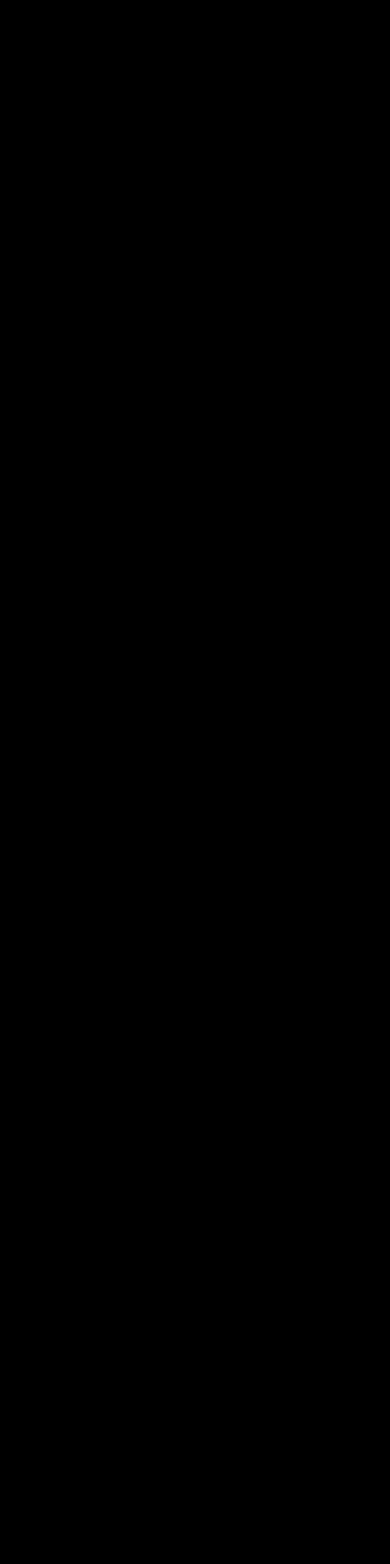
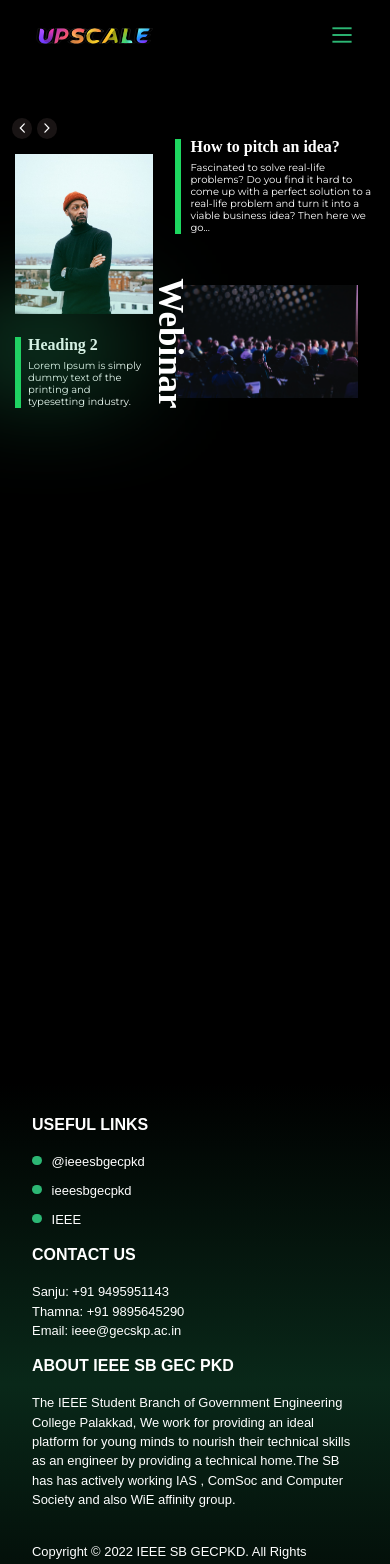
Before and after one commit to anima-regem/upscale22, a React (Vite) app: page /webinar in a window 390 px wide. Before the commit this address had no page. Shown: the top 1564 px of the page. Before the commit the page ends 844 px from the top, so only its background shows below. Built offline with nearby package versions, Linux system fonts and the light colour scheme; a web font is replaced by a local one.

Commit message:
fix: navbar related
fix: padding on mobile
fix: some scroll issue on page transition
feat: small animation on page transition

```diff
--- a/package.json
+++ b/package.json
@@ -9,6 +9,7 @@
     "preview": "vite preview"
   },
   "dependencies": {
+    "framer-motion": "^7.6.5",
     "prop-types": "^15.8.1",
     "react": "^18.2.0",
     "react-bootstrap": "^2.6.0",
--- a/src/App.jsx
+++ b/src/App.jsx
@@ -1,20 +1,18 @@
 import React from "react";
 import "./App.css";
-import {BrowserRouter, Route, Routes} from "react-router-dom";
+import { BrowserRouter, Route, Routes } from "react-router-dom";
 import Home from "./Pages/Home";
 import WebinarPage from "./Pages/WebinarPage";
 import KnowMore from "./Pages/KnowMore";
+import AnimatedRoutes from "./Components/AnimatedRoutes/AnimatedRoutes";
 
 
 function App() {
+
   return (
     <>
       <BrowserRouter>
-        <Routes>
-          <Route path="/" element={<Home />} />
-          {/* <Route path="/webinar" element={<WebinarPage/>} /> */}
-          <Route path="/know-more" element={<KnowMore/>}/>
-        </Routes>
+         <AnimatedRoutes />
       </BrowserRouter>
     </>
   );
--- /dev/null
+++ b/src/Components/AnimatedRoutes/AnimatedRoutes.jsx
@@ -0,0 +1,23 @@
+import React from 'react';
+import { Route, Routes, useLocation } from "react-router-dom";
+import Home from "../../Pages/Home";
+import WebinarPage from "../../Pages/WebinarPage";
+import KnowMore from "../../Pages/KnowMore";
+import { AnimatePresence } from 'framer-motion'
+import ScrollToTop from '../../helpers/ScrollToTop';
+
+function AnimatedRoutes() {
+  const location = useLocation();
+  return (
+      <AnimatePresence>
+          <ScrollToTop />
+          <Routes key={ location.pathname } location={location}>
+            <Route path="/" element={<Home />} />
+            <Route path="/webinar" element={<WebinarPage/>} />
+            <Route path="/know-more" element={<KnowMore/>}/>
+        </Routes>
+    </AnimatePresence>
+  )
+}
+
+export default AnimatedRoutes;
--- a/src/Components/Navbar/Navbar.css
+++ b/src/Components/Navbar/Navbar.css
@@ -9,6 +9,11 @@ header {
     width: 100%;
     background-color: #000;
     box-shadow: 0 1.2rem 3.2rem rgba(0, 0, 0, 0.03);
+    transition: all 0.35s ease-in-out;
+    -webkit-transition: all 0.35s ease-in-out;
+    -moz-transition: all 0.35s ease-in-out;
+    -ms-transition: all 0.35s ease-in-out;
+    -o-transition: all 0.35s ease-in-out;
 }
 
 .img_logo {
@@ -104,6 +109,10 @@ header {
         -o-transition: transform 350ms ease-out;
     }
 
+    header {
+        padding: 1rem;
+    }
+
     .navbar__nav__el:nth-child(5) {
         display: none;
     }
@@ -117,7 +126,7 @@ header {
     }
 
     .sticky .mobile__nav__toggle {
-        top: 2.5rem;
+        top: 3.2rem;
     }
 
     .items {
@@ -152,7 +161,7 @@ header {
         aspect-ratio: 1;
         width: 2rem;
         position: absolute;
-        top: 2rem;
+        top: 3.1rem;
         right: 2rem;
         transform: translateY(-38%);
         border: 0;
@@ -182,7 +191,7 @@ header {
         stroke: #2cb774;
         stroke-width: 6;
         transition: stroke-dasharray 600ms cubic-bezier(0.4, 0, 0.2, 1),
-        stroke-dashoffset 600ms cubic-bezier(0.4, 0, 0.2, 1);
+            stroke-dashoffset 600ms cubic-bezier(0.4, 0, 0.2, 1);
     }
 
     .line1 {
@@ -226,7 +235,7 @@ header {
     }
 
     .mobile__nav__toggle {
-        top: 2rem;
+        top: 2.8rem;
         right: 2rem;
         transform: translateY(-55%);
         -webkit-transform: translateY(-55%);
@@ -250,11 +259,15 @@ header {
     }
 
     .mobile__nav__toggle {
-        top: 1.5rem;
+        top: 2.5rem;
         transform: translateY(-55%);
         -webkit-transform: translateY(-55%);
         -moz-transform: translateY(-55%);
         -ms-transform: translateY(-55%);
         -o-transform: translateY(-55%);
     }
+
+    .sticky .mobile__nav__toggle {
+        top: 2.5rem;
+    }
 }
--- a/src/Components/Navbar/Navbar.jsx
+++ b/src/Components/Navbar/Navbar.jsx
@@ -2,7 +2,7 @@ import React, {useEffect, useState} from "react";
 import "../Navbar/Navbar.css";
 import logo from "../../assets/images/logo.svg";
 import {NavHashLink} from 'react-router-hash-link';
-import {NavLink} from 'react-router-dom'
+import {NavLink, Link} from 'react-router-dom'
 
 const Navbar = () => {
 
@@ -49,17 +49,17 @@ const Navbar = () => {
               <div className=" items">
                 {/* TODO: Fix the issue active class is not applying when scrolled into.*/}
                 <NavHashLink smooth className="navbar__nav__el" activeClassName="active_li"
-                             to="/#home">HOME</NavHashLink>
-                <NavHashLink smooth className="navbar__nav__el" activeClassName="active_li"
-                             to="/#footer">ABOUT</NavHashLink>
+                             to="/#top">HOME</NavHashLink>
+                <Link className="navbar__nav__el"
+                             to="/know-more">ABOUT</Link>
                 <NavHashLink smooth className="navbar__nav__el" activeClassName="active_li"
                              to="/#schedule">SCHEDULE</NavHashLink>
-                <NavLink className="navbar__nav__el" activeClassName="active_li" to="">SPEAKERS</NavLink>
+                <NavLink className="navbar__nav__el" activeClassName="active_li" to="/speakers">SPEAKERS</NavLink>
                 <NavHashLink smooth className="navbar__nav__el" activeClassName="active_li"
-                             to="/#footer">CONTACT</NavHashLink>
+                             to="#footer">CONTACT</NavHashLink>
                 <NavHashLink smooth className="navbar__nav__el mobile_only" activeClassName="active_li"
                              to="/#faq">FAQ</NavHashLink>
-                <NavHashLink smooth className="navbar__nav__el mobile_only" activeClassName="active_li" to="/#footer">TEAM
+                <NavHashLink smooth className="navbar__nav__el mobile_only" activeClassName="active_li" to="#footer">TEAM
                   & ENQUIRY</NavHashLink>
               </div>
             </div>
--- a/src/Pages/Home.jsx
+++ b/src/Pages/Home.jsx
@@ -6,10 +6,18 @@ import Navbar from "../Components/Navbar/Navbar";
 import PromoVideo from "../Components/PromoVideo/PromoVideo";
 import Schedule from "../Components/schedule/Schedule";
 import WebinarSection from "../Components/WebinarSection/WebinarSection";
+import { motion } from 'framer-motion';
+import useTop from "../helpers/ScrollToTop";
 
 const Home = () => {
+    useTop()
     return (
-        <div id="home">
+        <motion.div id="home"
+            initial={{opacity: 0}}
+            animate={{ opacity: 1 }}
+            exit= {{opacity: 0}}
+            transition = {{ duration: 0.2, ease: "easeOut"}}
+        >
             <Navbar/>
             <Banner/>
             <Schedule/>
@@ -17,7 +25,7 @@ const Home = () => {
             <PromoVideo/>
             <Faq/>
             <Footer/>
-        </div>
+        </motion.div>
     );
 };
 
--- a/src/Pages/KnowMore.jsx
+++ b/src/Pages/KnowMore.jsx
@@ -3,14 +3,22 @@ import KnowMoreComp from '../Components/KnowMoreComp/KnowMoreComp'
 import Footer from '../Components/Footer/Footer'
 import HeaderArrow from '../Components/HeaderArrow/HeaderArrow'
 import Navbar from '../Components/Navbar/Navbar'
+import useTop from '../helpers/ScrollToTop'
+import { motion } from 'framer-motion'
 
 const KnowMore = () => {
+  useTop()
   return (
-    <div>
+    <motion.div
+    initial={{opacity: 0}}
+    animate={{ opacity: 1 }}
+    exit= {{opacity: 0}}
+    transition = {{ duration: 0.2, ease: "easeOut"}}
+    >
         <Navbar/>
         <KnowMoreComp/>
         <Footer/>
-    </div>
+    </motion.div>
   )
 }
 
--- a/src/Pages/WebinarPage.jsx
+++ b/src/Pages/WebinarPage.jsx
@@ -1,13 +1,23 @@
 import React from "react";
 import Navbar from "../Components/Navbar/Navbar";
 import Webinar from "../Components/Webinar/Webinar";
+import { motion } from 'framer-motion'
+import Footer from "../Components/Footer/Footer";
+import useTop from "../helpers/ScrollToTop";
 
 const WebinarPage = () => {
+    useTop();
     return (
-        <div>
+        <motion.div
+        initial={{opacity: 0}}
+        animate={{ opacity: 1 }}
+        exit= {{opacity: 0}}
+        transition = {{ duration: 0.2, ease: "easeOut"}}
+        >
             <Navbar/>
-            <Webinar/>
-        </div>
+            <Webinar />
+            <Footer />
+        </motion.div>
     );
 };
 
--- /dev/null
+++ b/src/helpers/ScrollToTop.js
@@ -0,0 +1,16 @@
+import { useEffect } from "react";
+import { useLocation } from "react-router-dom";
+
+export default function ScrollToTop() {
+  const { pathname } = useLocation()
+
+  useEffect(() => {
+    document.documentElement.scrollTo({
+      top: 0,
+      left: 0,
+      behavior: "instant",
+    })
+  }, [pathname])
+
+  return null
+}
```
Also changed, not shown: 1 other file (tests, documents, lock files or other folders).
